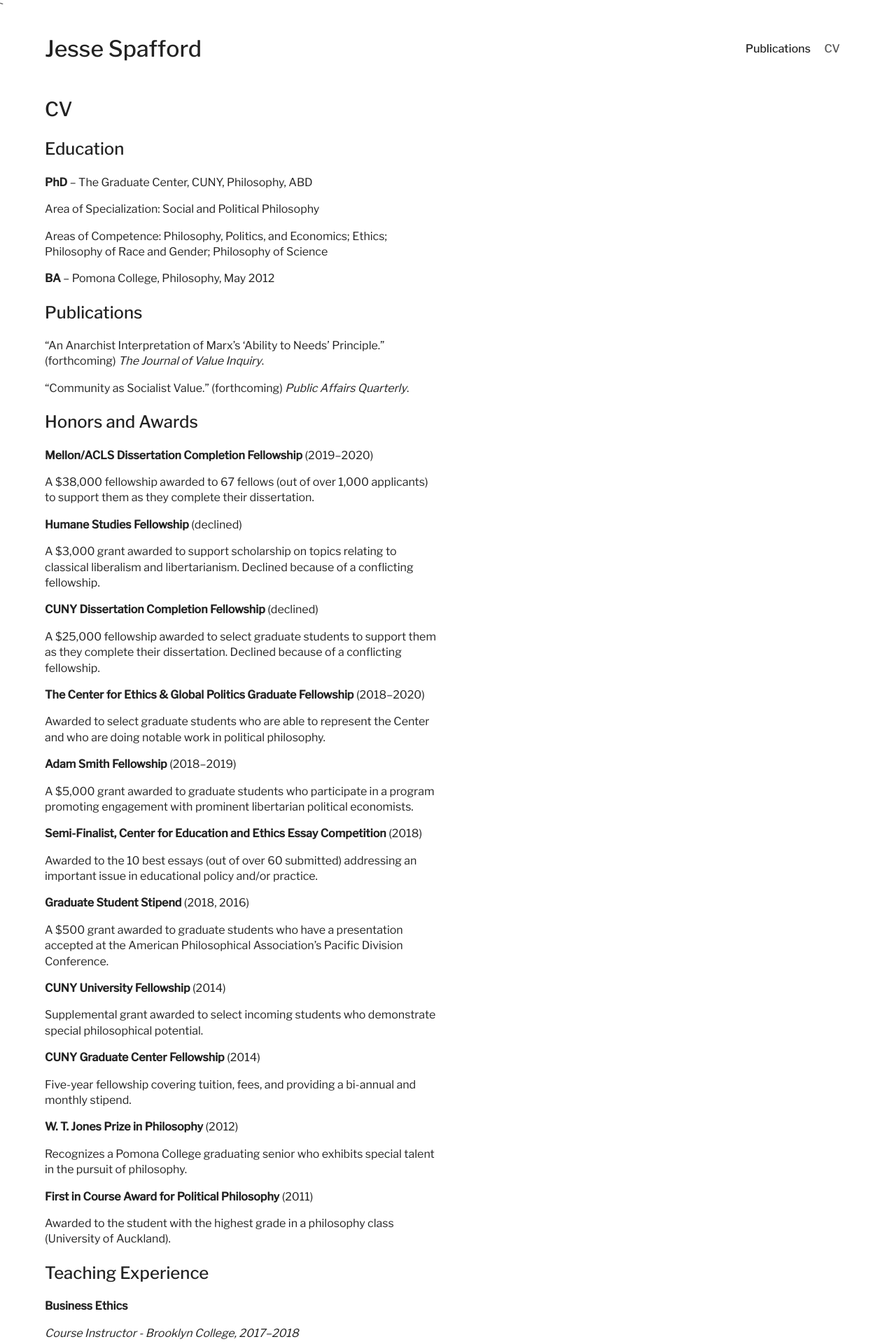
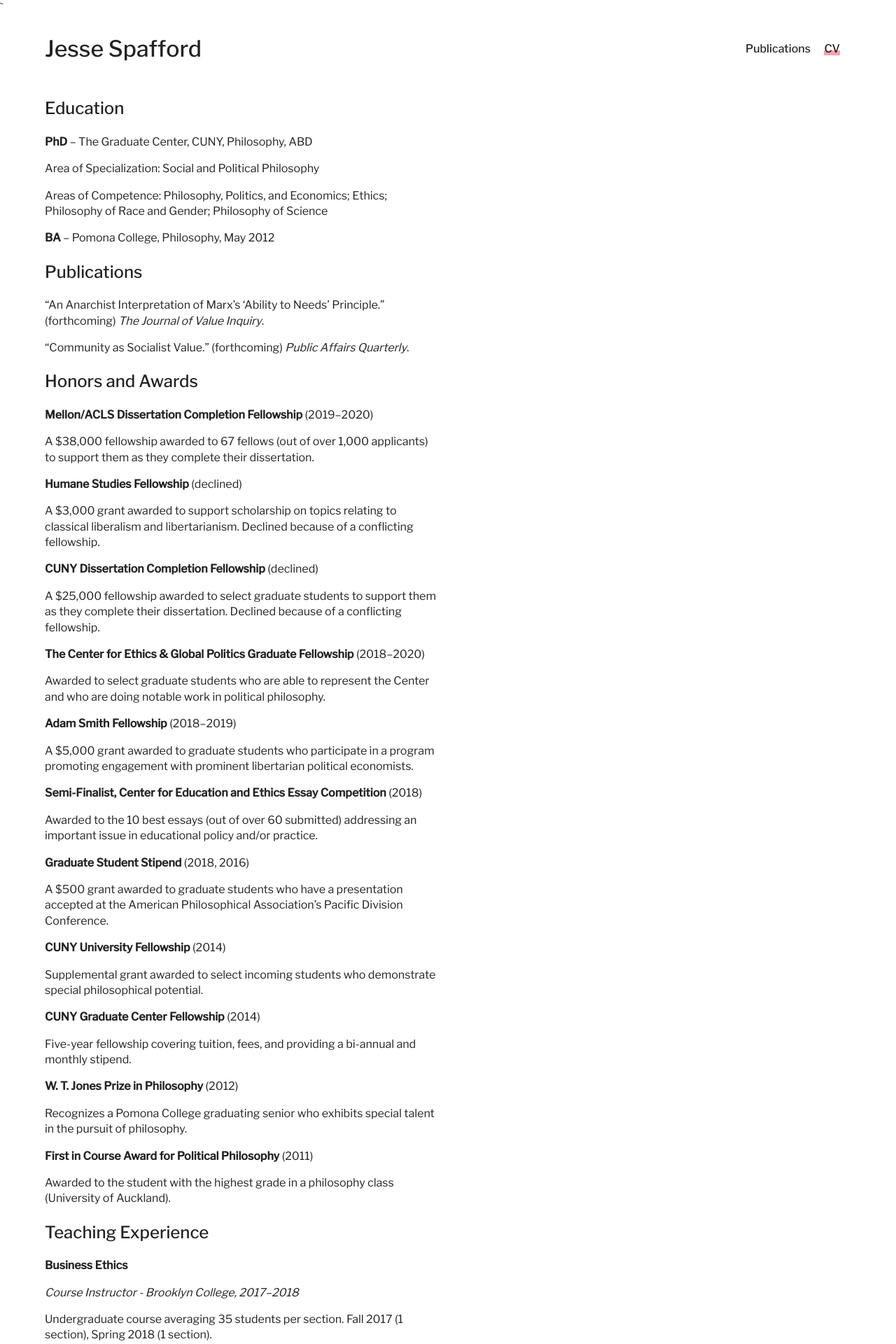
Before and after one commit to jesse-jared-collab/jesse-jared-collab.github.io, a Jekyll site: the page built from cv.md, in a window 1280 px wide. Shown: the top 1920 px of the page at 70% size. Built offline with Jekyll 4.4.1, drawn with Linux system fonts in a browser that asks for light colours.

Commit message:
type scale, remove redundant headings, add selected state for nav links

```diff
--- a/_layouts/page.html
+++ b/_layouts/page.html
@@ -3,5 +3,8 @@
 ---
 
 <article class="text-column">
+  <!-- Render a heading for bots/screenreaders, but hide it visually to prevent redundancy -->
+  <h1 class="visuallyhidden">{{ page.title }}</h1>
+
   {{ content }}
 </article>
--- a/css/main.css
+++ b/css/main.css
@@ -130,8 +130,24 @@
   font-size: 1rem;
 }
 
-.page-content h1 {
-  font-size: 1.75rem;
+/* Type scale, based on https://type-scale.com/?size=16&scale=1.250&text=A%20Visual%20Type%20Scale&font=Libre%20Franklin&fontweight=400&bodyfont=Poppins&bodyfontweight=400&lineheight=1.45&backgroundcolor=white&fontcolor=%23333&preview=false */
+
+h1 {
+  font-size: 2rem;
+}
+
+h2 {
+  font-size: 1.5rem;
+}
+
+h3 {
+  font-size: 1.25rem;
+}
+
+h4,
+h5,
+h6 {
+  font-size: 1rem;
 }
 
 .page-title {
@@ -153,7 +169,12 @@
 
 .page-nav-link-active,
 .page-nav-link-active:visited {
-  color: #555;
+  background: linear-gradient(
+    transparent 0px,
+    transparent 65%,
+    rgb(250, 160, 175) 0px,
+    rgb(250, 160, 175)
+  );
 }
 
 .home-layout {
@@ -172,6 +193,10 @@
 
 .text-column {
   max-width: 35rem;
+}
+
+.text-column :first-child {
+  margin-top: 0;
 }
 
 @media (min-width: 576px) {
--- a/cv.md
+++ b/cv.md
@@ -3,8 +3,6 @@
 permalink: /cv
 layout: page
 ---
-
-# CV
 
 ## Education
 
```
Also changed, not shown: publications.md (+0 -2 lines).
